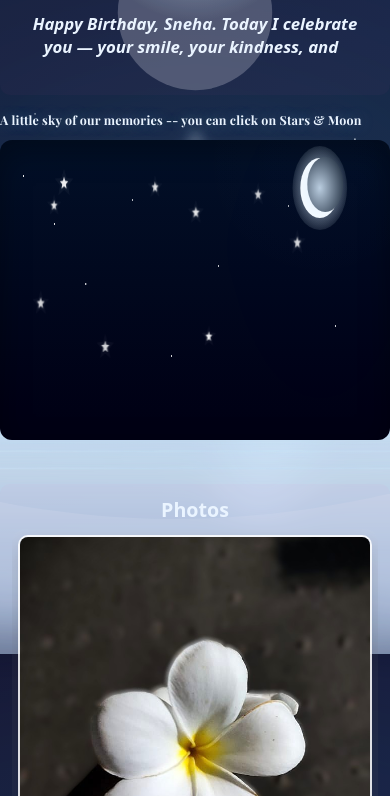
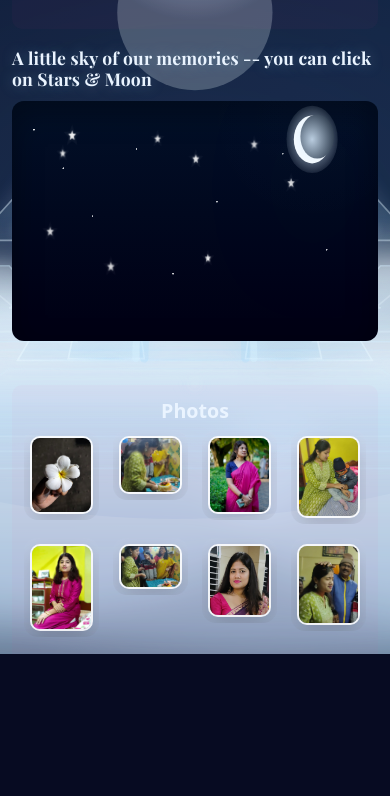
Before and after one commit to bunnyRepos123/Sneha, a plain HTML site: page index.html in a window 390 px wide. Shown: the part 190-986 px from the top of the page. After the commit the page ends 844 px from the top, so only its background shows below. Drawn offline with nearby package versions, Linux system fonts and the light colour scheme; a web font is replaced by a local one.

Commit message:
Enhance mobile responsiveness and accessibility styles
Updated styles for mobile responsiveness and improved accessibility features.

```diff
--- a/styles.css
+++ b/styles.css
@@ -7,8 +7,28 @@
 html { font-size: 16px; }
 body { font-family: 'Montserrat', system-ui, -apple-system, 'Segoe UI', Roboto, 'Helvetica Neue', Arial; }
 *{box-sizing:border-box}
-html,body{height:100%;margin:0;font-family:system-ui,-apple-system,Segoe UI,Roboto,'Helvetica Neue',Arial}
-body{background-color:#070b22;background-image:url('assets/images/moon-palace-bg.svg');background-size:cover;background-position:center;background-attachment:fixed;background-repeat:no-repeat;color:var(--text);overflow:auto;position:relative}
+html,body{height:100%;margin:0;font-family:system-ui,-apple-system,Segoe UI,Roboto,'Helvetica Neue',Arial;overflow-x:hidden}
+body{background-color:#070b22;background-image:url('assets/images/moon-palace-bg.svg');background-size:cover;background-position:center;background-attachment:fixed;background-repeat:no-repeat;color:var(--text);overflow-x:hidden;overflow-y:auto;position:relative;padding:24px clamp(12px, 3vw, 24px)}
+
+/* Mobile responsive sizing (keeps desktop-like proportions without overflow) */
+.card,.note-section{width:min(100%, 820px)}
+#star-map-section{width:min(100%, 720px)}
+#gallery{width:min(100%, 1020px)}
+h1{font-size:clamp(2.1rem, 7vw, 3rem);line-height:1.05}
+.sky-title{font-size:clamp(1.05rem, 4.5vw, 1.25rem)}
+
+@media (max-width: 520px){
+  .note-section{padding:16px 14px}
+  .star-map{max-width:720px;height:clamp(180px, 46vw, 240px)}
+  .gallery-grid{grid-template-columns:repeat(4, minmax(0, 1fr));gap:8px}
+  .gallery-item{padding:4px;border-radius:12px}
+  .gallery-item img{border-width:1px;border-radius:9px}
+  .lightbox-content img{max-width:calc(100vw - 96px);max-height:calc(100vh - 140px)}
+}
+
+@media (hover:none) and (pointer:coarse){
+  body{background-attachment:scroll}
+}
 
 /* Starry night overlay (static stars via many small radial-gradients and subtle twinkle layer) */
 body::before{display:none}
@@ -45,7 +65,7 @@ body::after{display:none}
 
 /* Gallery grid */
 #gallery{margin-top:14px;width:100%;max-width:1020px;padding:12px;margin-left:auto;margin-right:auto}
-.gallery-grid{display:grid;grid-template-columns:repeat(auto-fit,minmax(220px,1fr));gap:14px;align-items:start;grid-auto-flow:row}
+.gallery-grid{display:grid;grid-template-columns:repeat(4,minmax(0,1fr));gap:14px;align-items:start;grid-auto-flow:row}
 
 .gallery-item{display:block;border:0;cursor:pointer;border-radius:14px;overflow:hidden;background:rgba(255,255,255,0.04);padding:6px;transition:transform .18s ease, background .18s ease}
 .gallery-item img{width:100%;height:auto;display:block;transition:transform .28s ease;border:2px solid rgba(255,255,255,0.85);border-radius:10px;box-shadow:0 10px 22px rgba(0,0,0,0.14)}
@@ -54,7 +74,7 @@ body::after{display:none}
 .gallery-item:focus-visible img,.gallery-item:hover img{transform:scale(1.05)}
 
 /* Star map */
-.star-map{width:100%;max-width:820px;height:300px;border-radius:12px;background:linear-gradient(180deg,#021028 0%,#000014 95%);position:relative;overflow:hidden;margin:12px auto;box-shadow:inset 0 10px 30px rgba(0,0,0,0.35)}
+.star-map{width:100%;max-width:720px;height:240px;border-radius:12px;background:linear-gradient(180deg,#021028 0%,#000014 95%);position:relative;overflow:hidden;margin:12px auto;box-shadow:inset 0 10px 30px rgba(0,0,0,0.35)}
 .star-map::before{content:"";position:absolute;inset:0;z-index:0;pointer-events:none;opacity:0.95;background:
   radial-gradient(1px 1px at 6% 12%, rgba(255,255,255,0.95) 0.6px, transparent 1px),
   radial-gradient(1px 1px at 14% 28%, rgba(255,255,255,0.9) 0.6px, transparent 1px),
@@ -75,8 +95,8 @@ body::after{display:none}
 .star:hover{filter:drop-shadow(0 0 8px rgba(255,255,255,0.12))}
 
 /* Modal */
-.modal{position:fixed;inset:0;display:flex;align-items:center;justify-content:center;background:rgba(0,0,0,0.6);visibility:hidden;opacity:0;transition:opacity .2s ease}
-.modal.visible{visibility:visible;opacity:1}
+.modal{position:fixed;inset:0;display:flex;align-items:center;justify-content:center;background:rgba(0,0,0,0.6);visibility:hidden;opacity:0;transition:opacity .2s ease;z-index:20000;pointer-events:none}
+.modal.visible{visibility:visible;opacity:1;pointer-events:auto}
 .modal-card{background:#fff;padding:20px;border-radius:12px;max-width:720px;box-shadow:0 10px 30px rgba(0,0,0,0.2);}
 .modal-card p{margin:0;color:#222}
 .modal-close{margin-top:12px;background:var(--accent);color:#fff;border:0;padding:8px 12px;border-radius:8px;cursor:pointer}
```
